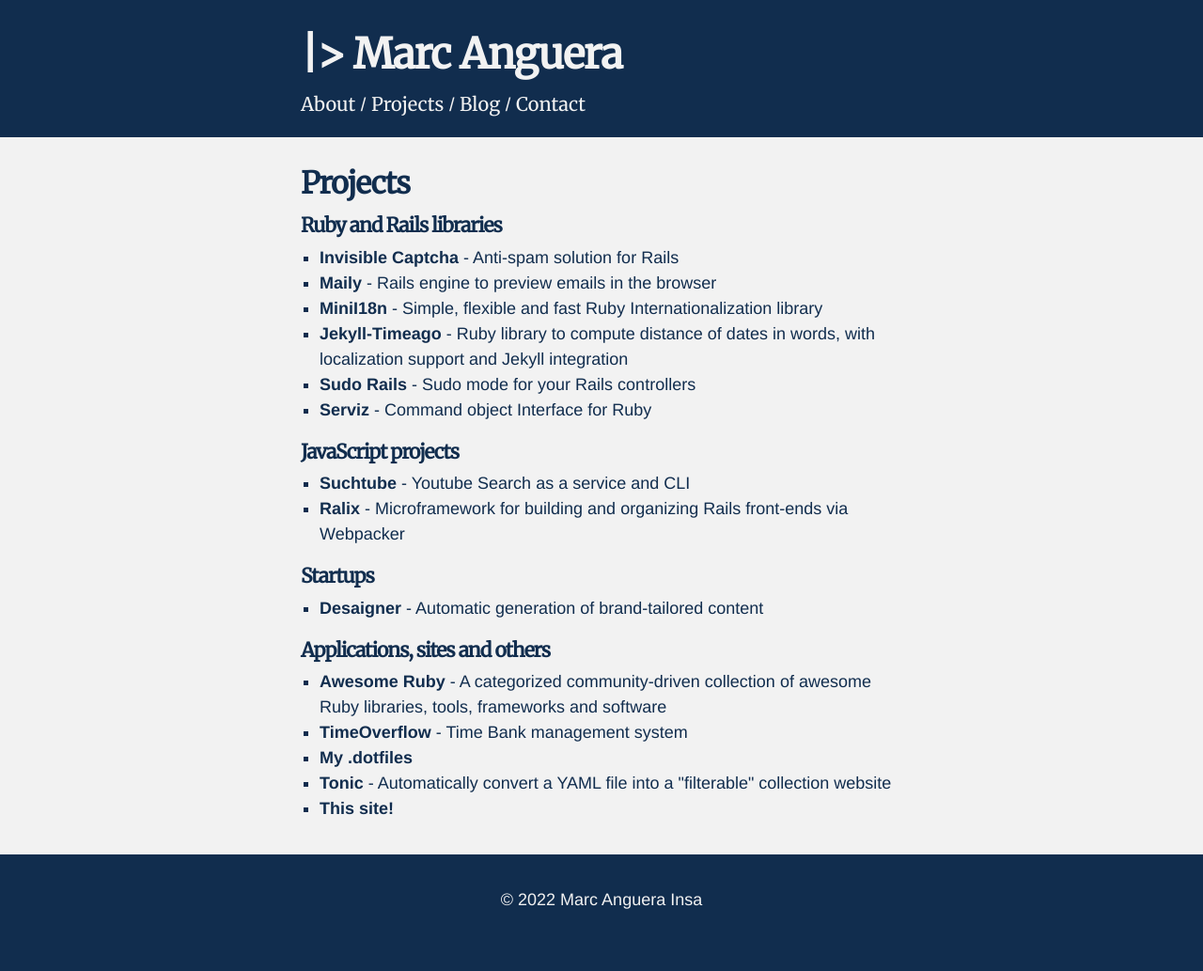
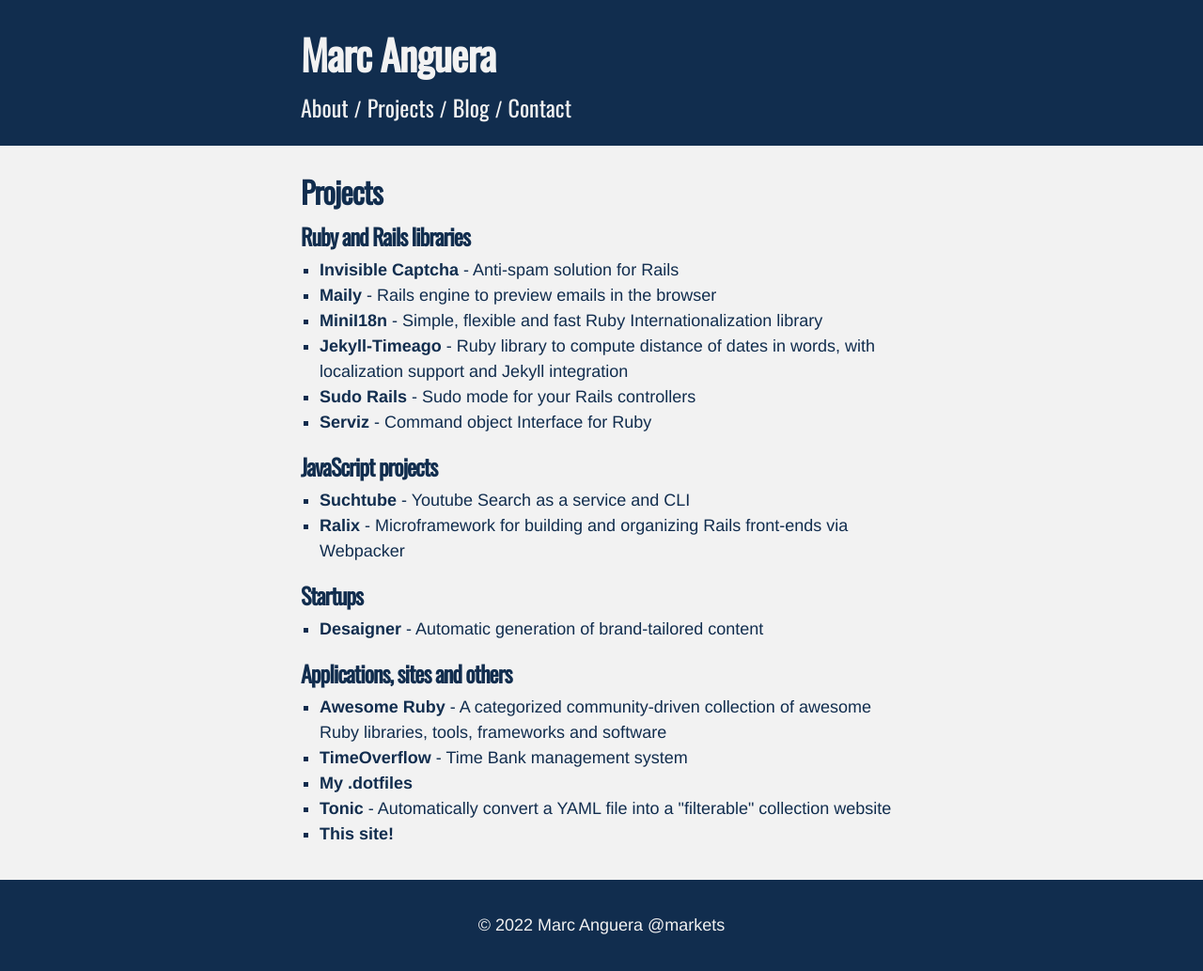
Before and after one commit to markets/markets.github.io, a Jekyll site: the page built from projects.html, in a window 1280 px wide. Shown: the whole page at 94% size. Built offline with Jekyll 4.4.1, drawn with Linux system fonts in a browser that asks for light colours; before the commit the page ends 1006 px from its top, so only the background shows below that.

Commit message:
update headers font + minor refactor

```diff
--- a/_layouts/default.html
+++ b/_layouts/default.html
@@ -6,15 +6,16 @@
   <meta name="viewport" content="width=device-width">
   <meta name="title" content="Marc Anguera Insa - Software, Development, Ruby and Internet">
   <meta name="google-site-verification" content="FfIRHPdGUHtmFkTqKU3q0n_tkG93PRIiRWf4mx6K8Bk" />
-  <title>{{ page.title }} - Marc Anguera Insa</title>
+  <title>{{ page.title }} - Marc Anguera @markets</title>
   <link rel="stylesheet" href="/css/styles.css">
   <link rel="stylesheet" href="/css/syntax.css">
-  <link href="https://fonts.googleapis.com/css?family=Merriweather" rel="stylesheet">
+  <link rel="icon" type="image/png" sizes="32x32" href="/favicon.png">
+  <link href="https://fonts.googleapis.com/css2?family=Oswald&display=swap" rel="stylesheet">
 </head>
 <body>
   <header class="inner">
     <h1 class="main_header">
-      <a href="/" title="Home">|> Marc Anguera</a>
+      <a href="/" title="Home">Marc Anguera</a>
     </h1>
     <div class="nav">
       <a href="/about" title="About me">About</a> /
@@ -31,7 +32,7 @@
   </div>
 
   <footer class="inner">
-    <p>&copy; {{ "now" | date: "%Y" }} Marc Anguera Insa</p>
+    <p>&copy; {{ "now" | date: "%Y" }} Marc Anguera @markets</p>
   </footer>
 
   {% include analytics.html %}
--- a/css/styles.css
+++ b/css/styles.css
@@ -16,35 +16,31 @@ body {
   -webkit-font-smoothing: antialiased;
 }
 
-h1, h2, h3, h4, h5 {
+h1, h2, h3 {
   margin: 5px 0;
   font-weight: 700;
-  font-family: 'Merriweather', Helvetica, Arial, sans-serif;
+  font-family: 'Oswald', Helvetica, Arial, sans-serif;
   letter-spacing: -1px;
 }
 
 h1 {
-  font-size: 36px;
+  font-size: 3rem;
 }
 
 h2 {
-  font-size: 32px;
+  font-size: 2rem;
 }
 
 h3 {
-  font-size: 24px;
-}
-
-h4 {
-  font-size: 21px;
-}
-
-h5 {
-  font-size: 18px;
+  font-size: 1.5rem;
 }
 
 a {
   text-decoration: none;
+}
+
+a:hover {
+  text-decoration: underline;
 }
 
 a:focus {
@@ -112,10 +108,6 @@ ul {
   font-weight: bold;
 }
 
-#main_content a:hover {
-  text-decoration: underline;
-}
-
 #main_content_wrap {
   background: #f2f2f2;
   min-height: 450px;
@@ -128,16 +120,20 @@ header {
 
 header a {
   color: #f2f2f2;
-  font-family: 'Merriweather', Helvetica, Arial, sans-serif;
+  font-family: 'Oswald', Helvetica, Arial, sans-serif;
 }
 
 .nav {
-  font-size: 20px;
+  font-size: 24px;
 }
 
 .main_header {
   font-size: 44px;
   font-weight: 700;
+}
+
+.main_header a:hover {
+  text-decoration: none;
 }
 
 footer {
@@ -174,26 +170,6 @@ Small Device Styles
     max-width: 480px;
   }
 
-  h1 {
-    font-size: 28px;
-  }
-
-  h2 {
-    font-size: 24px;
-  }
-
-  h3 {
-    font-size: 21px;
-  }
-
-  h4 {
-    font-size: 18px;
-  }
-
-  h5 {
-    font-size: 14px;
-  }
-
   code, pre {
     min-width: 320px;
     max-width: 480px;
--- a/projects.html
+++ b/projects.html
@@ -5,7 +5,7 @@ title: Projects
 
 <h2>Projects</h2>
 
-<h4>Ruby and Rails libraries</h4>
+<h3>Ruby and Rails libraries</h3>
 <ul>
   <li><a href="https://github.com/markets/invisible_captcha" target="_blank">Invisible Captcha</a> - Anti-spam solution for Rails</li>
   <li><a href="https://github.com/markets/maily" target="_blank">Maily</a> - Rails engine to preview emails in the browser</li>
@@ -15,18 +15,18 @@ title: Projects
   <li><a href="https://github.com/markets/serviz" target="_blank">Serviz</a> - Command object Interface for Ruby</li>
 </ul>
 
-<h4>JavaScript projects</h4>
+<h3>JavaScript projects</h3>
 <ul>
   <li><a href="https://github.com/markets/suchtube" target="_blank">Suchtube</a> - Youtube Search as a service and CLI</li>
   <li><a href="https://github.com/ralixjs/ralix" target="_blank">Ralix</a> - Microframework for building and organizing Rails front-ends via Webpacker</li>
 </ul>
 
-<h4>Startups</h4>
+<h3>Startups</h3>
 <ul>
   <li><a href="https://desaigner.com" target="_blank">Desaigner</a> - Automatic generation of brand-tailored content</li>
 </ul>
 
-<h4>Applications, sites and others</h4>
+<h3>Applications, sites and others</h3>
 <ul>
   <li><a href="https://awesome-ruby.com" target="_blank">Awesome Ruby</a> - A categorized community-driven collection of awesome Ruby libraries, tools, frameworks and software</li>
   <li><a href="https://github.com/coopdevs/timeoverflow" target="_blank">TimeOverflow</a> - Time Bank management system</li>
```
Also changed, not shown: Gemfile.lock, favicon.ico (deleted), favicon.png (added).
